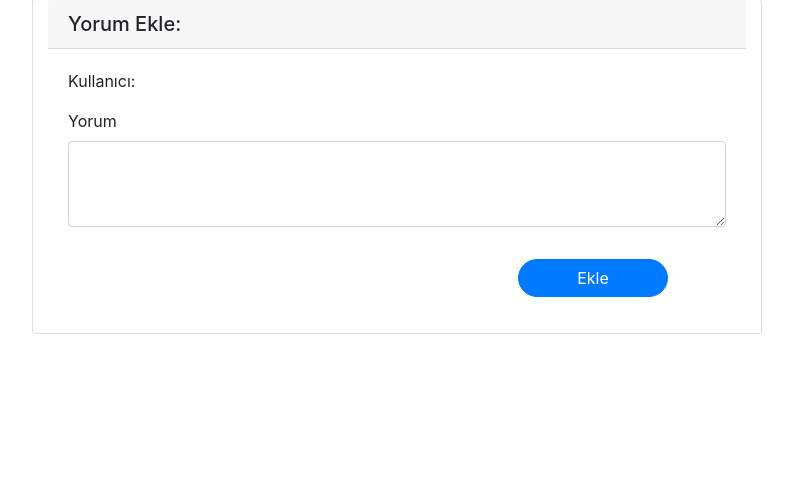
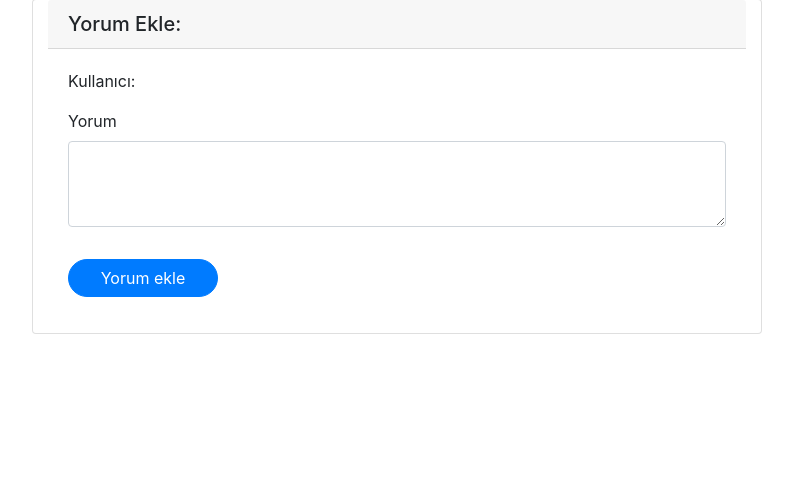
Before and after one commit to Ridvansezen/Django-Blog-Project, a Django app: page /articles/article/9 in a window 1280 px wide. Shown: the part 1278-1774 px from the top of the page, without its empty margins (53-846 px from the left). Run offline with Django 4.2, Linux system fonts and the light colour scheme; data comes from the database, SQL or seed files in the repository; some libraries are stand-ins or nearby versions.

Commit message:
[FE-3] Comment button position bug fixed. And comment button's style changed.

```diff
--- a/blog_project/static/css/style.css
+++ b/blog_project/static/css/style.css
@@ -174,9 +174,17 @@
 }
 
 .comment-button {
-    margin-left: 450px;
+    left: 0%;
+    right: 0%;
     width: 150px;
     border-radius: 40px;
+    background-color: #007bff;
+    transition: 0.4s;
+}
+
+.comment-button:hover {
+    background-color: #fff;
+    color: #007bff;
 }
 
 .dropdown-menu {
--- a/blog_project/templates/articles/detailArticle.html
+++ b/blog_project/templates/articles/detailArticle.html
@@ -71,7 +71,7 @@
                     <label for="formGroupExampleInput">Yorum</label>
                     <textarea name="comment_description" class="form-control" rows="3"></textarea>
                 </div>
-            <button type="submit" class="btn btn-primary my-3 comment-button">Ekle</button>
+                <button type="submit" class="btn btn-primary my-3 comment-button">Yorum ekle</button>
           </form>
         </div>
     </div>
```
